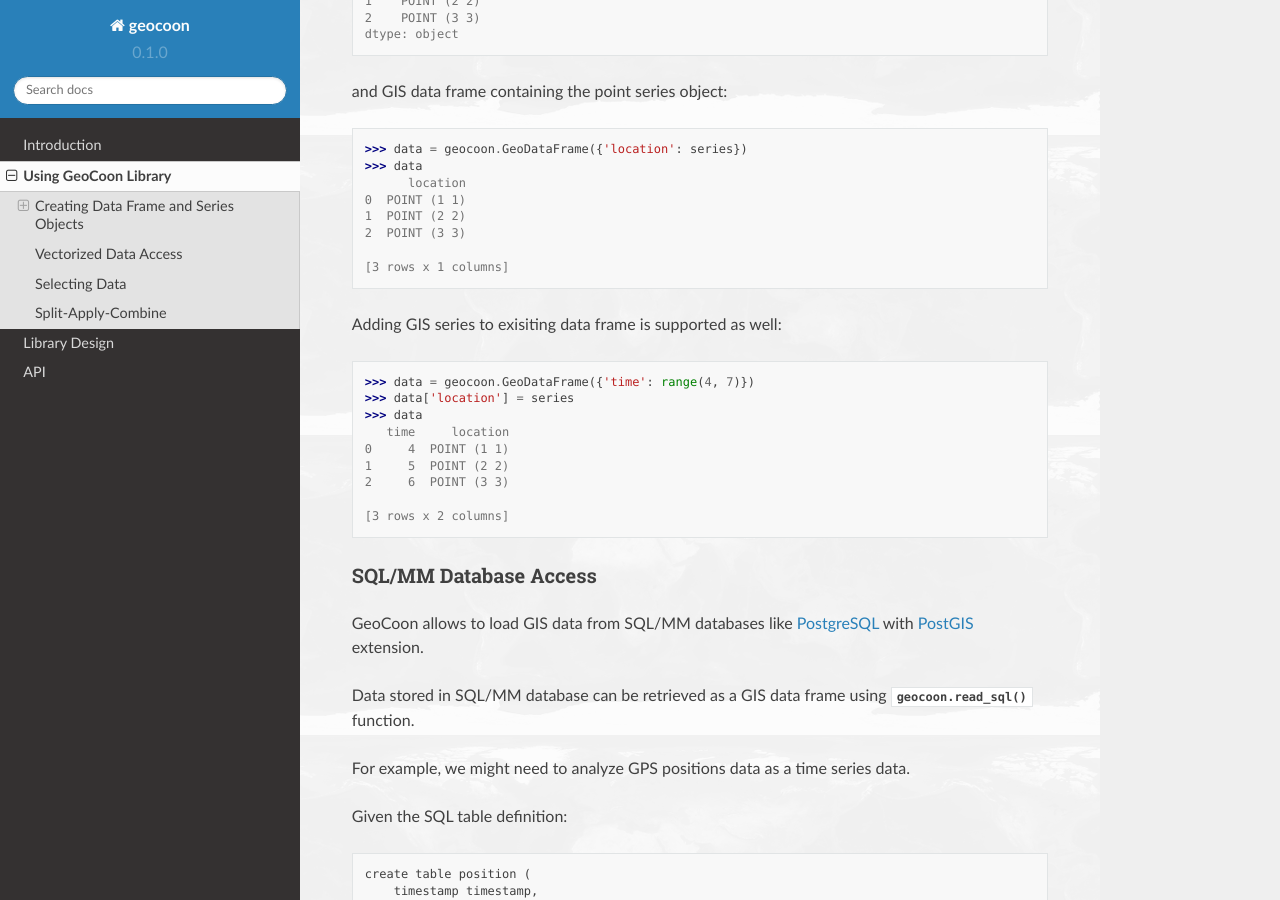
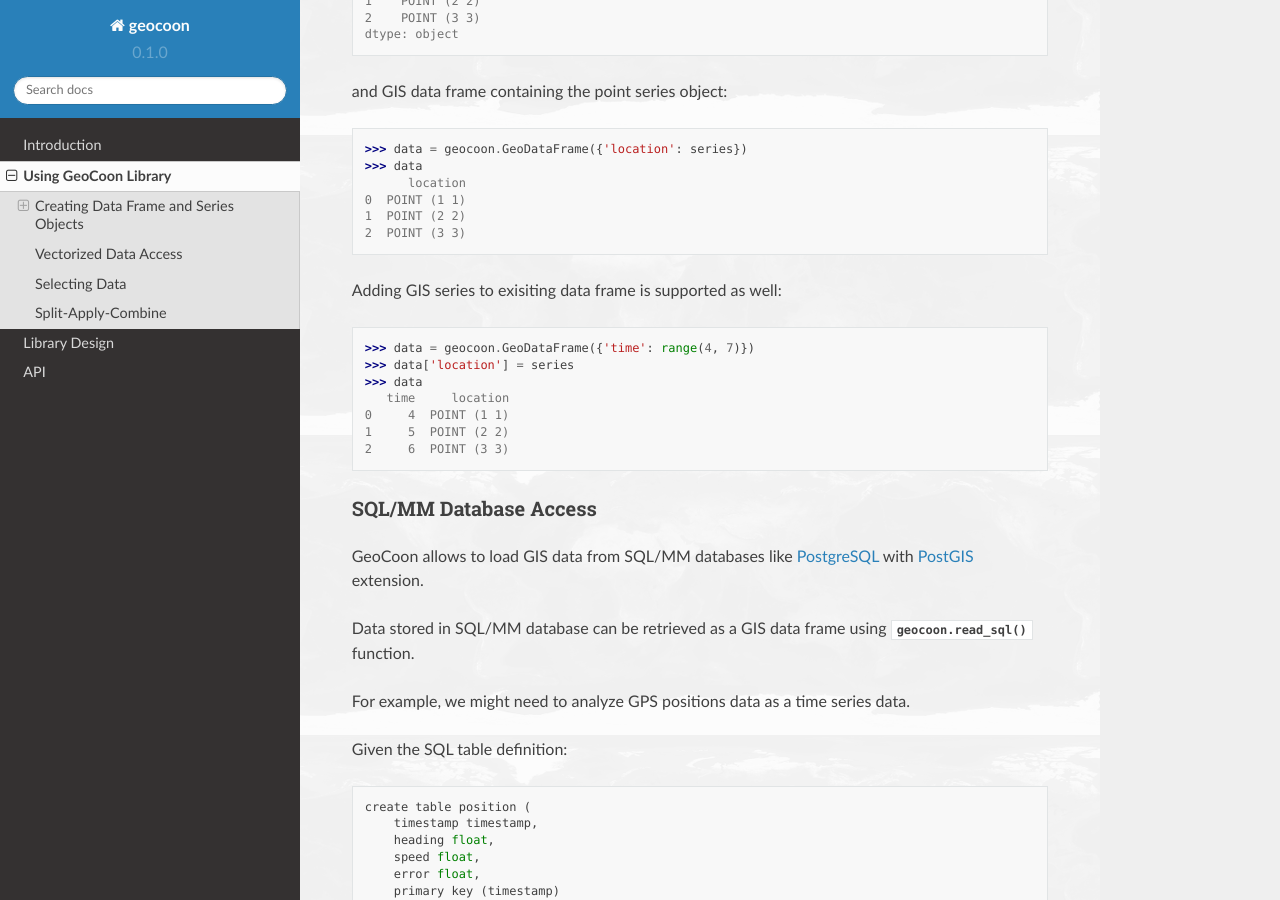
Before and after one commit to wrobell/geocoon, a Sphinx documentation site: the page built from doc/usage.rst, in a window 1280 px wide and 900 px high, scrolled down 765 px. Built offline with Sphinx 7.4.7 and the Read the Docs theme 2.0.0, drawn with Linux system fonts in a browser that asks for light colours; pages that are not in the unit, such as notebooks, are missing from menus; some of the changed text lies outside the part shown.

Commit message:
- pandas 0.14.0 prints data frames differently, fixed - pandas 0.14.0 is required by geocoon, now

```diff
--- a/doc/intro.rst
+++ b/doc/intro.rst
@@ -28,6 +28,6 @@
 
     pip install --user geocoon
 
-GeoCoon requires Shapely 1.3.0, Pandas 0.13.0 and Python 3.3 or later.
+GeoCoon requires Shapely 1.3.0, Pandas 0.14.0 and Python 3.3 or later.
 
 .. vim: sw=4:et:ai
--- a/doc/usage.rst
+++ b/doc/usage.rst
@@ -41,8 +41,6 @@
     0  POINT (1 1)
     1  POINT (2 2)
     2  POINT (3 3)
-    <BLANKLINE>
-    [3 rows x 1 columns]
 
 Adding GIS series to exisiting data frame is supported as well::
 
@@ -53,8 +51,6 @@
     0     4  POINT (1 1)
     1     5  POINT (2 2)
     2     6  POINT (3 3)
-    <BLANKLINE>
-    [3 rows x 2 columns]
 
 
 SQL/MM Database Access
@@ -157,8 +153,6 @@
     1   b  POINT (2 2)     2
     2   b  POINT (3 3)     3
     3   a  POINT (4 4)     4
-    <BLANKLINE>
-    [4 rows x 3 columns]
 
 Select the data for category `a`::
 
@@ -166,8 +160,6 @@
       cat     location  time
     0   a  POINT (1 1)     1
     3   a  POINT (4 4)     4
-    <BLANKLINE>
-    [2 rows x 3 columns]
 
 Select data for points, which `x` coordinate is greater than `1.5`::
 
@@ -176,8 +168,6 @@
     1   b  POINT (2 2)     2
     2   b  POINT (3 3)     3
     3   a  POINT (4 4)     4
-    <BLANKLINE>
-    [3 rows x 3 columns]
 
 
 Split-Apply-Combine
@@ -215,8 +205,6 @@
     cat
     a        1    4  4.242641
     b        2    3  1.414214
-    <BLANKLINE>
-    [2 rows x 3 columns]
 
 
 .. vim: sw=4:et:ai
--- a/setup.py
+++ b/setup.py
@@ -44,7 +44,7 @@
     ],
     keywords='gis',
     license='GPL',
-    install_requires = ['shapely >= 1.3', 'pandas >= 0.13.1'],
+    install_requires = ['shapely >= 1.3', 'pandas >= 0.14.0'],
     test_suite='nose.collector',
 )
 
```
Also changed, not shown: 1 other file.
